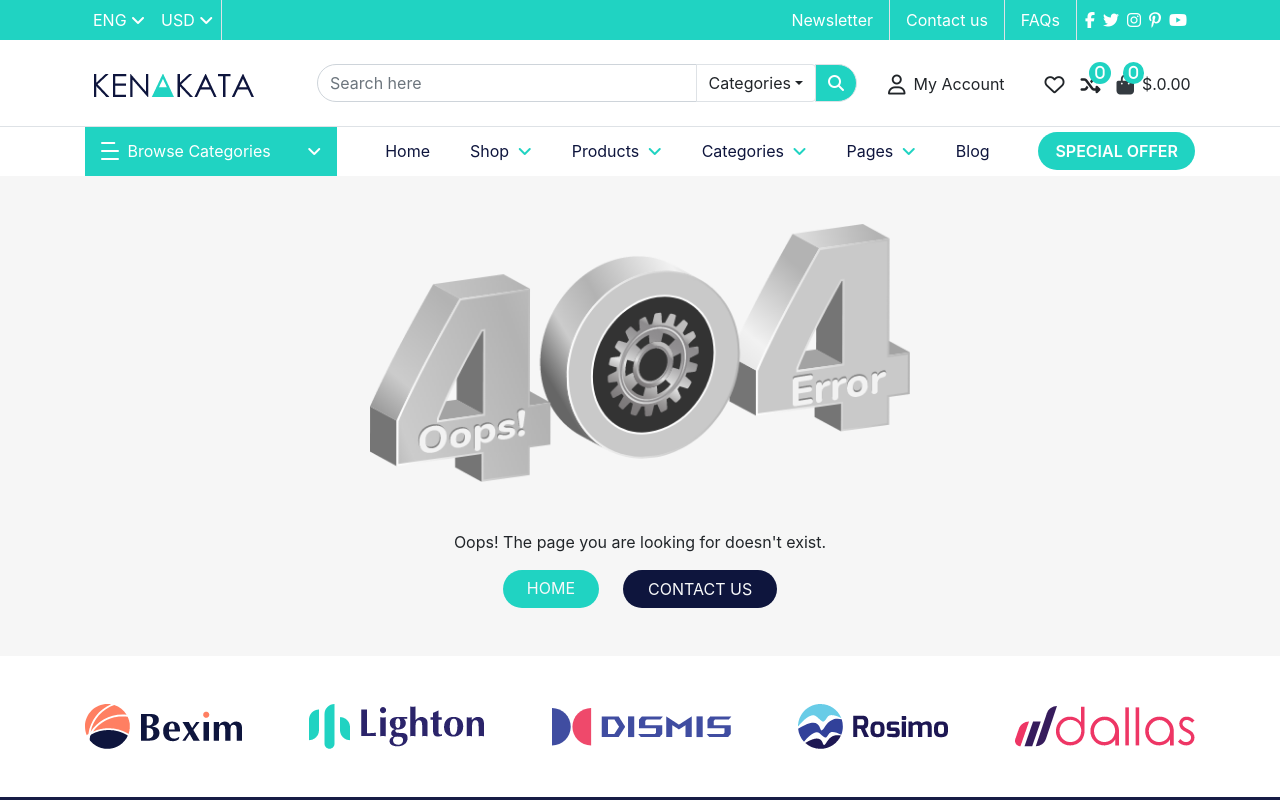
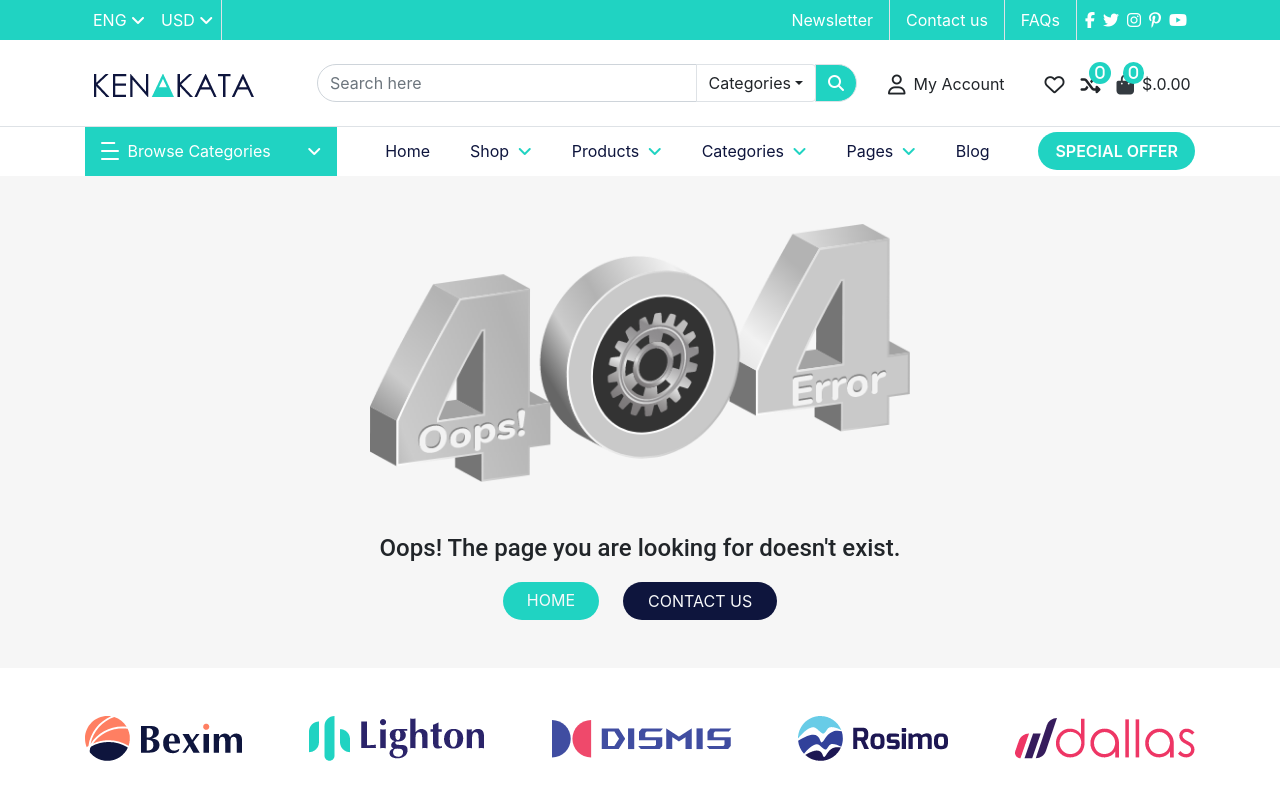
Before and after one commit to Joacim10/eShop, a Vue app: page /products in a window 1280 px wide. Shown: the top 800 px of the page. Built offline with nearby package versions, Linux system fonts and the light colour scheme.

Commit message:
notfound och app.vue

```diff
--- a/src/App.vue
+++ b/src/App.vue
@@ -130,8 +130,18 @@ background-color: var(--productBG);
 .f-60 {
   font-size: 4rem !important;
 }
+
+.font-weight-medium {
+  font-weight: 500;
+}
+
 .f-play {
-  font-family: play !important;
+  /* font-family: play !important; */
+  font-family: 'Play', sans-serif !important;
+}
+.f-roboto {
+  /* font-family: play !important; */
+  font-family: "Roboto", sans-serif !important;
 }
 
 </style>
--- a/src/views/NotFound.vue
+++ b/src/views/NotFound.vue
@@ -12,7 +12,7 @@
         <div class="col-6 mb-5 mt-5">
           <!--  -->
           <div class="text-center">
-            <p class="fs-24 font-weight-medium">Oops! The page you are looking for doesn't exist.</p>
+            <p class="f-24 font-weight-medium f-roboto">Oops! The page you are looking for doesn't exist.</p>
           </div>
           <!--  -->
           <div class="d-flex justify-content-center">
```
